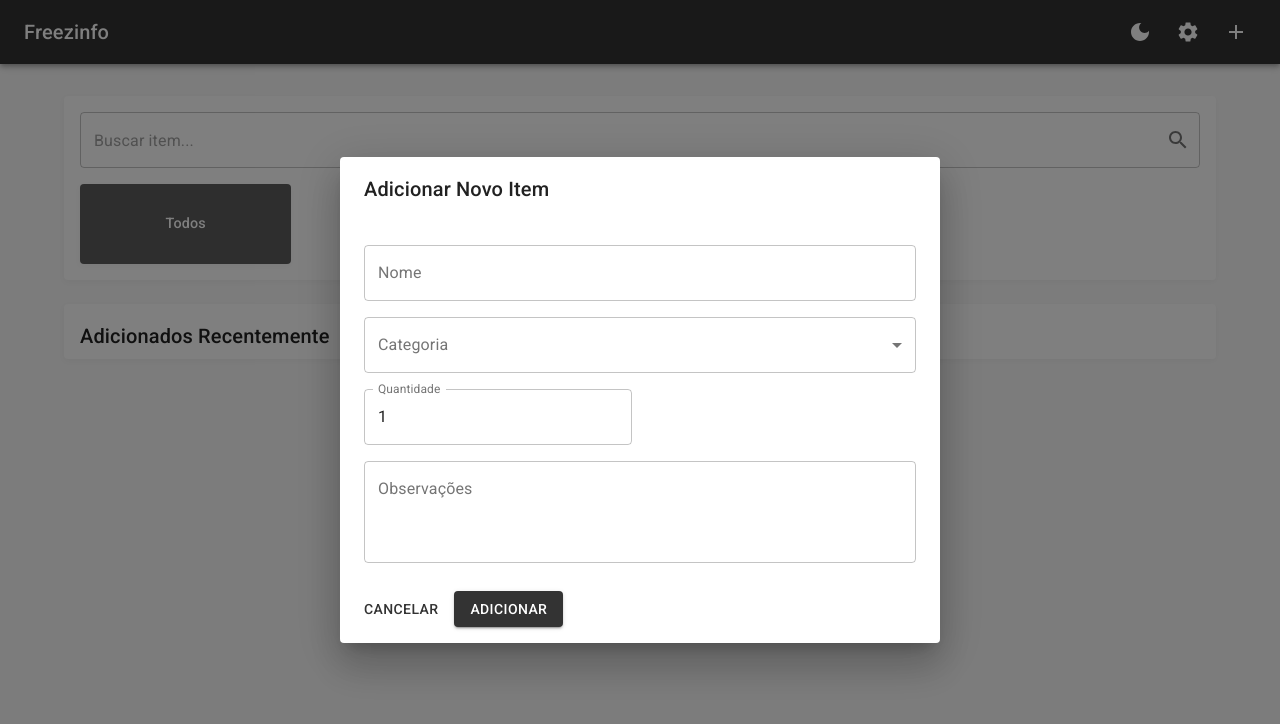
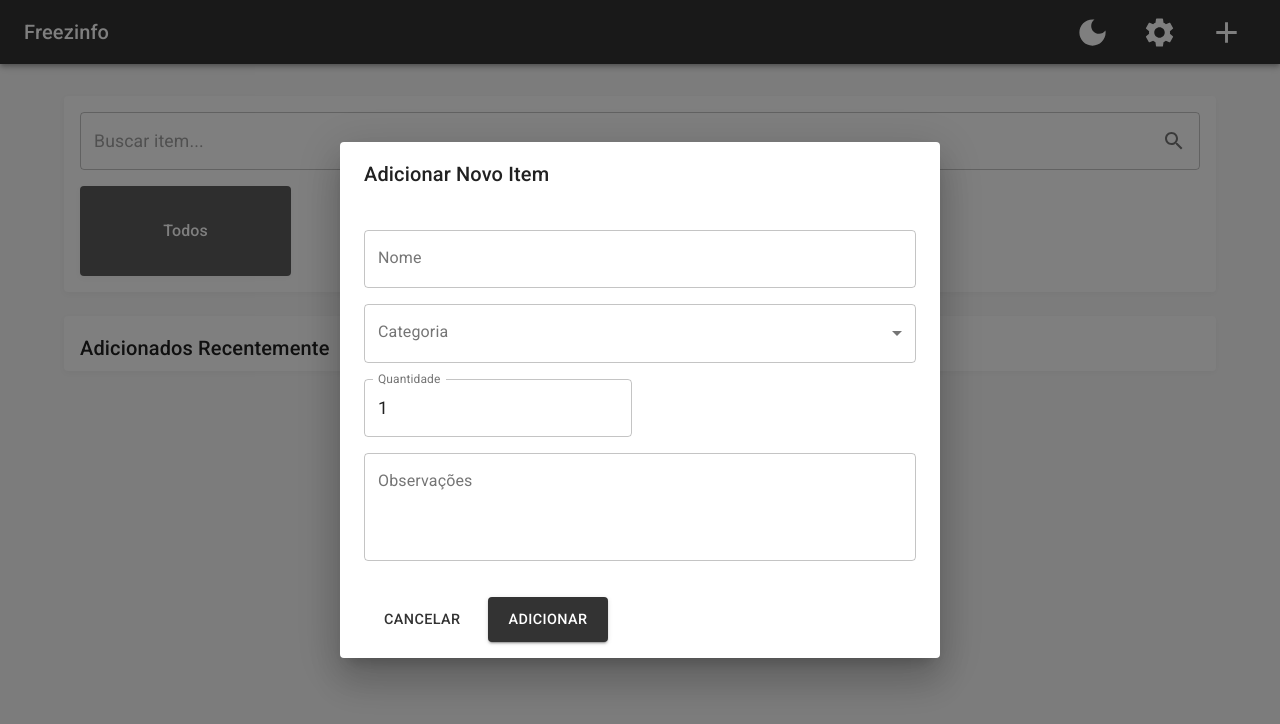
Before and after one commit to jumrs/Freezinfo, a React (Vite) app: page / in a window 1280 px wide. Both pictures are taken after a click on the button 1236 px from the left and 32 px from the top of the page. Shown: the top 724 px of the page. Built offline with nearby package versions, Linux system fonts and the light colour scheme.

Commit message:
UI design changes #2

```diff
--- a/src/components/FoodItemForm.tsx
+++ b/src/components/FoodItemForm.tsx
@@ -141,18 +141,20 @@ export const FoodItemForm: React.FC<FoodItemFormProps> = ({
                                 label="Nome"
                                 value={formData.name}
                                 onChange={(e) => handleChange('name', e.target.value)}
+                                sx={{ '& .MuiOutlinedInput-root': { minHeight: '56px' }, '& .MuiInputBase-input': { fontSize: '1.1rem' } }}
                             />
                         </Grid>
                         <Grid item xs={12}>
-                            <FormControl fullWidth>
+                            <FormControl fullWidth sx={{ '& .MuiOutlinedInput-root': { minHeight: '56px' } }}>
                                 <InputLabel>Categoria</InputLabel>
                                 <Select
                                     value={formData.category}
                                     label="Categoria"
                                     onChange={(e) => handleChange('category', e.target.value)}
+                                    sx={{ '& .MuiSelect-select': { fontSize: '1.1rem' } }}
                                 >
                                     {categories.map((category) => (
-                                        <MenuItem key={category.id} value={category.id}>
+                                        <MenuItem key={category.id} value={category.id} sx={{ minHeight: '48px', fontSize: '1.1rem' }}>
                                             {category.name}
                                         </MenuItem>
                                     ))}
@@ -169,6 +171,7 @@ export const FoodItemForm: React.FC<FoodItemFormProps> = ({
                                 inputProps={{ min: 0 }}
                                 error={!!error && error.includes('quantidade')}
                                 helperText={error && error.includes('quantidade') ? error : ''}
+                                sx={{ '& .MuiOutlinedInput-root': { minHeight: '56px' }, '& .MuiInputBase-input': { fontSize: '1.1rem' } }}
                             />
                         </Grid>
                         <Grid item xs={12}>
@@ -179,19 +182,20 @@ export const FoodItemForm: React.FC<FoodItemFormProps> = ({
                                 rows={3}
                                 value={formData.notes}
                                 onChange={(e) => handleChange('notes', e.target.value)}
+                                sx={{ '& .MuiOutlinedInput-root': { borderRadius: '4px' }, '& .MuiInputBase-input': { fontSize: '1.1rem', lineHeight: 1.4 } }}
                             />
                         </Grid>
                     </Grid>
                 </DialogContent>
-                <DialogActions sx={{ display: 'flex', justifyContent: 'space-between', px: 2, pb: 2 }}>
+                <DialogActions sx={{ display: 'flex', justifyContent: 'space-between', px: 3, py: 2, gap: 1 }}>
                     {initialData && (
-                        <Button onClick={handleDeleteConfirmation} variant="contained" color="error">
+                        <Button onClick={handleDeleteConfirmation} variant="contained" color="error" sx={{ padding: '10px 20px', fontSize: '0.9rem' }}>
                             REMOVER
                         </Button>
                     )}
                     <Box sx={{ display: 'flex', gap: 1 }}>
-                        <Button onClick={onClose}>Cancelar</Button>
-                        <Button onClick={handleSubmit} variant="contained" color="primary">
+                        <Button onClick={onClose} sx={{ padding: '10px 20px', fontSize: '0.9rem' }}>Cancelar</Button>
+                        <Button onClick={handleSubmit} variant="contained" color="primary" sx={{ padding: '10px 20px', fontSize: '0.9rem' }}>
                             {initialData ? 'Salvar' : 'Adicionar'}
                         </Button>
                     </Box>
@@ -212,9 +216,9 @@ export const FoodItemForm: React.FC<FoodItemFormProps> = ({
                         Tem certeza que deseja remover este item? Esta ação não pode ser desfeita.
                     </DialogContentText>
                 </DialogContent>
-                <DialogActions>
-                    <Button onClick={handleDeleteCancel}>Cancelar</Button>
-                    <Button onClick={handleDelete} color="error" autoFocus>
+                <DialogActions sx={{ px:3, py: 2, gap: 1}}>
+                    <Button onClick={handleDeleteCancel} sx={{ padding: '10px 20px', fontSize: '0.9rem' }}>Cancelar</Button>
+                    <Button onClick={handleDelete} color="error" autoFocus sx={{ padding: '10px 20px', fontSize: '0.9rem' }}>
                         Confirmar
                     </Button>
                 </DialogActions>
--- a/src/components/FreezerManager.tsx
+++ b/src/components/FreezerManager.tsx
@@ -119,18 +119,18 @@ export const FreezerManager: React.FC = () => {
                         <IconButton
                             color="inherit"
                             onClick={colorMode.toggleColorMode}
-                            sx={{ mr: 1 }}
+                            sx={{ mr: 1, p: 1.5 }}
                         >
-                            {colorMode.mode === 'dark' ? <LightModeIcon /> : <DarkModeIcon />}
+                            {colorMode.mode === 'dark' ? <LightModeIcon fontSize="large" /> : <DarkModeIcon fontSize="large" />}
                         </IconButton>
                     </Tooltip>
                     <IconButton
                         color="inherit"
                         aria-label="configurações"
                         onClick={handleSettingsClick}
-                        sx={{ mr: 1 }}
+                        sx={{ mr: 1, p: 1.5 }}
                     >
-                        <SettingsIcon />
+                        <SettingsIcon fontSize="large" />
                     </IconButton>
                     <Menu
                         anchorEl={anchorEl}
@@ -153,8 +153,9 @@ export const FreezerManager: React.FC = () => {
                         color="inherit"
                         aria-label="add item"
                         onClick={handleOpenAddDialog}
+                        sx={{ p: 1.5 }}
                     >
-                        <AddIcon />
+                        <AddIcon fontSize="large" />
                     </IconButton>
                 </Toolbar>
             </AppBar>
@@ -188,15 +189,18 @@ export const FreezerManager: React.FC = () => {
                                         }
                                     }}
                                     InputProps={{
+                                        style: { fontSize: '1.1rem' },
                                         endAdornment: (
                                             <IconButton
                                                 onClick={performSearch}
                                                 edge="end"
+                                                sx={{ p: 1.5 }}
                                             >
-                                                <SearchIcon sx={{ color: 'text.secondary' }} />
+                                                <SearchIcon fontSize="medium" />
                                             </IconButton>
                                         )
                                     }}
+                                    sx={{ '& .MuiOutlinedInput-root': { minHeight: '56px' } }}
                                 />
                                 <Grid container spacing={2}>
                                     {/* Botão Todos */}
@@ -225,8 +229,7 @@ export const FreezerManager: React.FC = () => {
                                                     alignItems: 'center',
                                                     justifyContent: 'center',
                                                     width: '100%',
-                                                    height: '80px',
-                                                    minHeight: '80px',
+                                                    minHeight: '90px',
                                                     bgcolor: selectedCategory === "todos" && showResults ? 'primary.main' : 'primary.light',
                                                     color: 'primary.contrastText',
                                                     transition: 'all 0.2s',
@@ -240,10 +243,10 @@ export const FreezerManager: React.FC = () => {
                                                     variant="h6"
                                                     align="center"
                                                     sx={{
-                                                        fontSize: '0.9rem',
+                                                        fontSize: '1rem',
                                                         whiteSpace: 'normal',
                                                         wordBreak: 'break-word',
-                                                        lineHeight: '1.2',
+                                                        lineHeight: '1.3',
                                                     }}
                                                 >
                                                     Todos
@@ -278,8 +281,7 @@ export const FreezerManager: React.FC = () => {
                                                         alignItems: 'center',
                                                         justifyContent: 'center',
                                                         width: '100%',
-                                                        height: '80px',
-                                                        minHeight: '80px',
+                                                        minHeight: '90px',
                                                         bgcolor: selectedCategory === category.id && showResults ? 'primary.main' : 'primary.light',
                                                         color: 'primary.contrastText',
                                                         transition: 'all 0.2s',
@@ -293,10 +295,10 @@ export const FreezerManager: React.FC = () => {
                                                         variant="h6"
                                                         align="center"
                                                         sx={{
-                                                            fontSize: '0.9rem',
+                                                            fontSize: '1rem',
                                                             whiteSpace: 'normal',
                                                             wordBreak: 'break-word',
-                                                            lineHeight: '1.2',
+                                                            lineHeight: '1.3',
                                                         }}
                                                     >
                                                         {getCategoryName(category.id)}
@@ -327,10 +329,11 @@ export const FreezerManager: React.FC = () => {
                                                     <Grid item xs={12} sm={6} md={4} key={item.id}>
                                                         <Paper
                                                             sx={{
-                                                                p: 2,
+                                                                p: 2.5,
                                                                 display: 'flex',
                                                                 flexDirection: 'column',
                                                                 height: '100%',
+                                                                minHeight: '120px',
                                                                 cursor: 'pointer',
                                                                 '&:hover': {
                                                                     bgcolor: 'action.hover'
@@ -338,11 +341,11 @@ export const FreezerManager: React.FC = () => {
                                                             }}
                                                             onClick={() => handleEditItem(item)}
                                                         >
-                                                            <Typography variant="h6">{item.name}</Typography>
-                                                            <Typography color="text.secondary">
+                                                            <Typography variant="h6" sx={{ fontSize: '1.1rem', mb: 0.5 }}>{item.name}</Typography>
+                                                            <Typography color="text.secondary" sx={{ fontSize: '0.9rem', mb: 0.5 }}>
                                                                 {getCategoryName(item.category)}
                                                             </Typography>
-                                                            <Typography>
+                                                            <Typography sx={{ fontSize: '0.9rem' }}>
                                                                 Quantidade: {item.quantity}
                                                             </Typography>
                                                         </Paper>
@@ -381,11 +384,12 @@ export const FreezerManager: React.FC = () => {
                                         >
                                             <Paper
                                                 sx={{
-                                                    p: 2,
+                                                    p: 2.5,
                                                     display: 'flex',
                                                     flexDirection: 'column',
                                                     height: '100%',
                                                     width: '100%',
+                                                    minHeight: '100px',
                                                     bgcolor: 'primary.light',
                                                     color: 'primary.contrastText',
                                                     transition: 'all 0.2s',
@@ -395,13 +399,13 @@ export const FreezerManager: React.FC = () => {
                                                     }
                                                 }}
                                             >
-                                                <Typography variant="subtitle1" noWrap>
+                                                <Typography variant="subtitle1" noWrap sx={{ fontSize: '1rem', mb: 0.5 }}>
                                                     {item.name}
                                                 </Typography>
-                                                <Typography variant="body2" sx={{ opacity: 0.8 }}>
+                                                <Typography variant="body2" sx={{ opacity: 0.8, fontSize: '0.85rem', mb: 0.5 }}>
                                                     {getCategoryName(item.category)}
                                                 </Typography>
-                                                <Typography variant="body2" sx={{ opacity: 0.8 }}>
+                                                <Typography variant="body2" sx={{ opacity: 0.8, fontSize: '0.85rem' }}>
                                                     Qtd: {item.quantity}
                                                 </Typography>
                                             </Paper>
```
Also changed, not shown: src/components/CategoryManager.tsx (+13 -6 lines).
